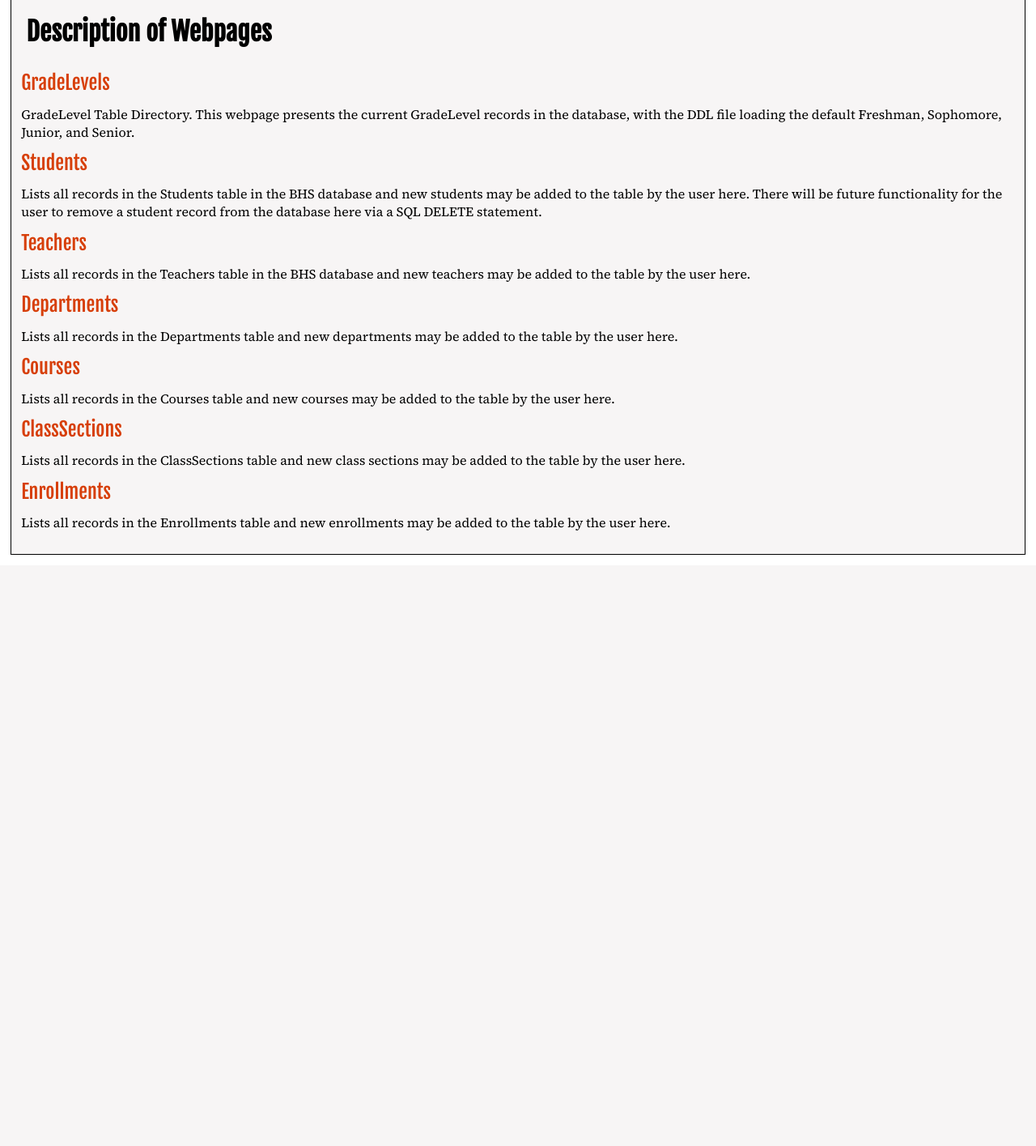
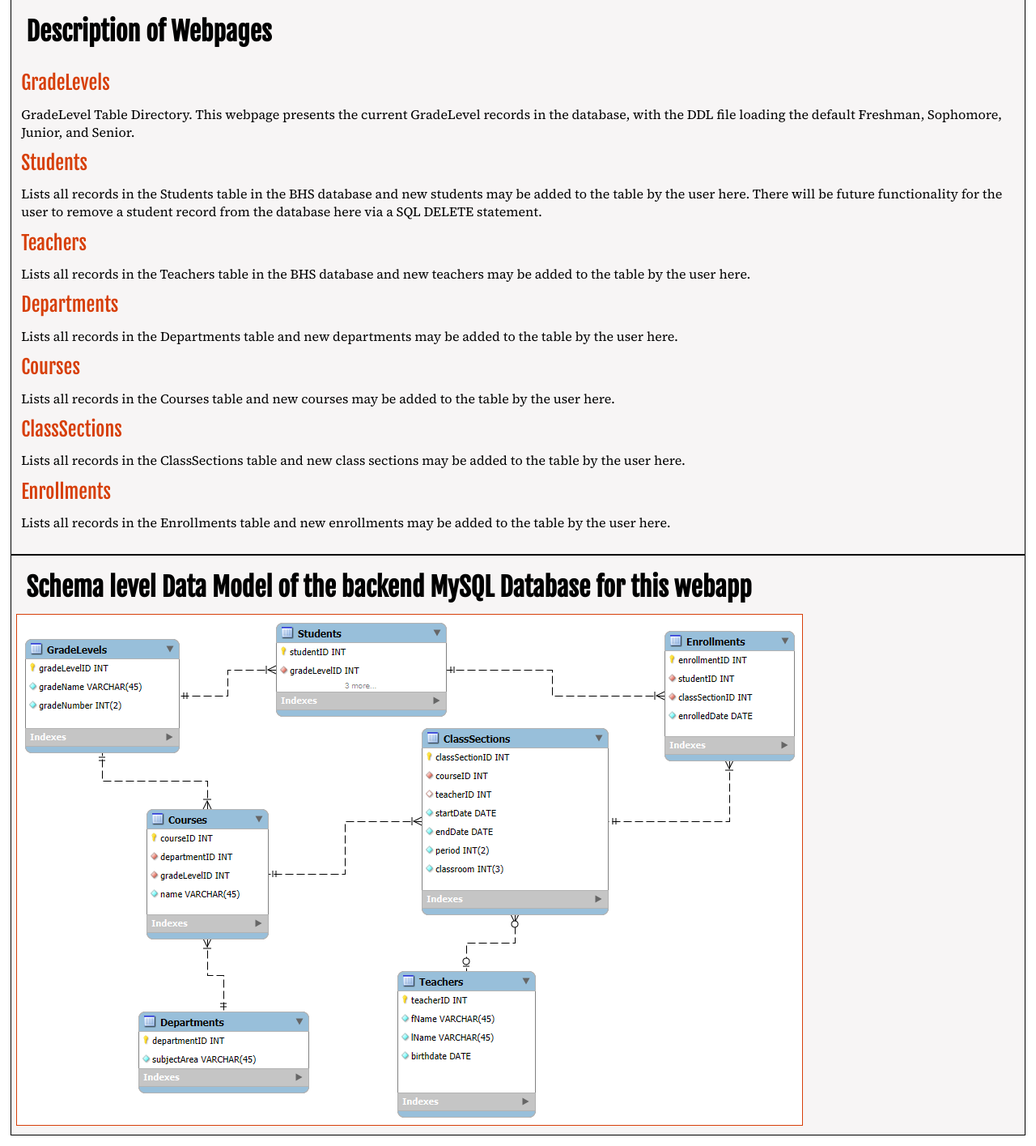
Before and after one commit to conradschreiner/BHSClassEnrollmentsFlaskApp, a Flask app: page / in a window 1280 px wide. Shown: the part 157-1572 px from the top of the page at 81% size. Before the commit the page ends 842 px from the top, so only its background shows below. Run offline with Flask 3, Linux system fonts and the light colour scheme; some libraries are stand-ins or nearby versions.

Commit message:
added schema diagram to index page, to make it easier for the user to understand the data model of the webapp.

```diff
--- a/app.py
+++ b/app.py
@@ -76,7 +76,10 @@ class NoNumberNameInput(Exception):
 @app.route('/')
 def root():
     """Triggers the rendering of the homepage."""
-    return render_template("index.j2")
+    # load schema diagram for homepage
+    schema_image_file = url_for('static', filename='images/schema_webpage_layout.png')
+
+    return render_template("index.j2", schema_image_file=schema_image_file)
 
 
 @app.route("/students", methods=["GET", "POST"])
--- a/static/css/main.css
+++ b/static/css/main.css
@@ -100,6 +100,7 @@ section {
   border: 1px solid var(--black);
   margin:0 auto;
   padding: 0.5%;
+
 }
 
 #update-modal{
@@ -183,6 +184,11 @@ section {
   input {
       display: inline-block;
   }
+
+  img {
+    width: auto;
+      border: 1px solid var(--orange);
+  }
   select {}
     optgroup {}
     option {}
--- a/templates/index.j2
+++ b/templates/index.j2
@@ -53,5 +53,13 @@
       </dd>
     </dl>
     </section>
+  <section>
+      <h1>Schema level Data Model of the backend MySQL Database for this webapp</h1>
+        <img
+                src="{{ schema_image_file }}"
+                alt="Schema level Data Model of the backend MySQL Database for this webapp - 7 tables including
+                GradeLevels, Students, Teachers, Course, ClassSections, Enrollments, and Departments"
+        >
+  </section>
   </body>
 </html>
```
Also changed, not shown: static/images/schema_webpage_layout.png (added).
